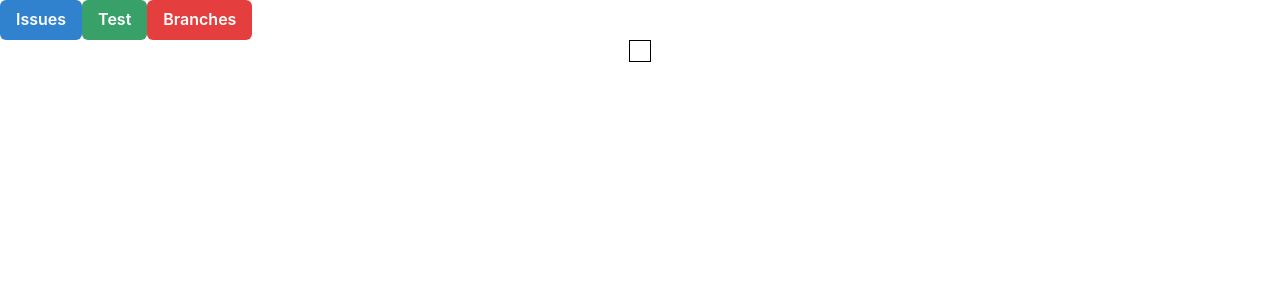
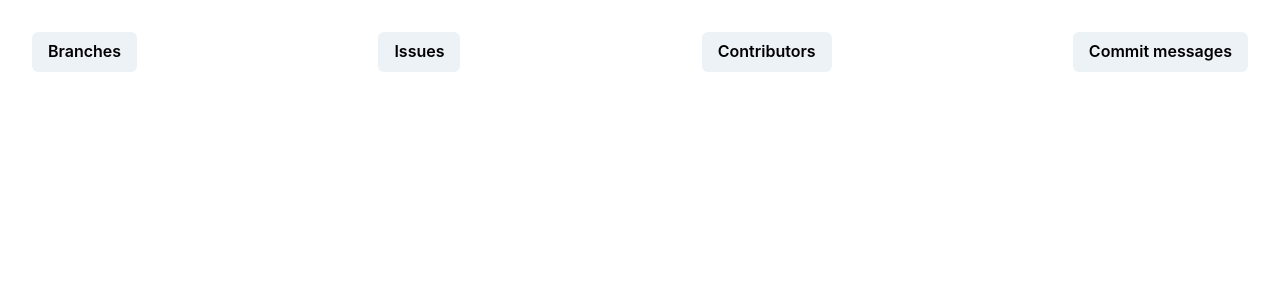
Before and after one commit to perholte/GitlabVizualiser, a React (Create React App) app: page /messages in a window 1280 px wide. Shown: the top 300 px of the page. Built offline with nearby package versions, Linux system fonts and the light colour scheme; no server answers.

Commit message:
#11 - Created header, and added routing

```diff
--- a/src/App.tsx
+++ b/src/App.tsx
@@ -1,34 +1,20 @@
 import { ChakraProvider } from "@chakra-ui/react"
-import { Branch, getBranches } from "./api/index"
 import "./App.css"
 import BranchTree from "./components/branchTree/BranchTree"
 import Header from "./components/Header/Header"
-import { HashRouter, Route } from 'react-router-dom'
+import { BrowserRouter as Router, Route } from 'react-router-dom'
 
 
 function App() {
-  async function test() {
-    try {
-      let c: Branch[] = await getBranches()
-      if (c) {
-        console.log(c)
-      }
-    } catch (err) {
-      console.error(err)
-    }
-  }
+
   return (
     <ChakraProvider>
-      <HashRouter>
         <Header/>
-        <div id="graph-container">
-        <Route path="/Branches" component={BranchTree}></Route>
-        </div>
-        <Route path="test">
-          <p>Hello World!</p>
-          <button onClick={test}>click</button>
+      <Router basename="localhost:3000/">
+        <Route exact path="/branches">
+        <BranchTree/>
         </Route>
-      </HashRouter>
+      </Router>
     </ChakraProvider>
   )
 }
--- a/src/components/Header/Header.tsx
+++ b/src/components/Header/Header.tsx
@@ -1,27 +1,43 @@
-import { NavLink, HashRouter, useHistory } from "react-router-dom"
-import { HStack, Button } from '@chakra-ui/react'
+import { Flex, Button} from "@chakra-ui/react";
+import { Link, BrowserRouter as Router } from "react-router-dom";
 
 const Header = () => {
 
-    const history = useHistory();
-    const routeChange = () => {
-        let path = "/mainPage";
-        history.push(path);
+    return <>
+        <Flex
+        as="nav"
+        align="center"
+        justify="space-between"
+        wrap="wrap"
+        w="100%"
+        mb={8}
+        p={8}
+        bg={["primary.500", "primary.500", "transparent", "transparent"]}
+        color={["black", "black", "black", "black"]}>
+        <Router>
+        <Button>
+        <Link to="/branches">
+            Branches
+        </Link>
+        </Button>
+        <Button>
+        <Link to="/issues">
+            Issues
+        </Link>
+        </Button>
+        <Button>
+        <Link to="/contributors">
+            Contributors
+        </Link>
+        </Button>
+        <Button>
+        <Link to="/messages">
+            Commit messages
+        </Link>
+        </Button>
+        </Router>
+        </Flex>
+    </>
     }
 
-    return <>
-    <HashRouter>
-            <Button colorScheme="blue">
-                <NavLink to="/issues">Issues</NavLink>
-            </Button>
-            <Button colorScheme="green">
-                <NavLink to="/test">Test</NavLink>
-            </Button>
-            <Button colorScheme="red">
-                <NavLink to="/Branches">Branches</NavLink>
-            </Button>
-    </HashRouter>
-
-    </>
-}
 export default Header;
--- a/src/components/style/theme.ts
+++ b/src/components/style/theme.ts
@@ -4,6 +4,13 @@ import { extendTheme } from '@chakra-ui/react'
 const theme = extendTheme({
   fonts: {
     body: 'Helvetica',
+  },
+  components: {
+    Button: {
+      baseStyle: {
+        colorScheme: "blue"
+      }
+    }
   }
 })
 
```
